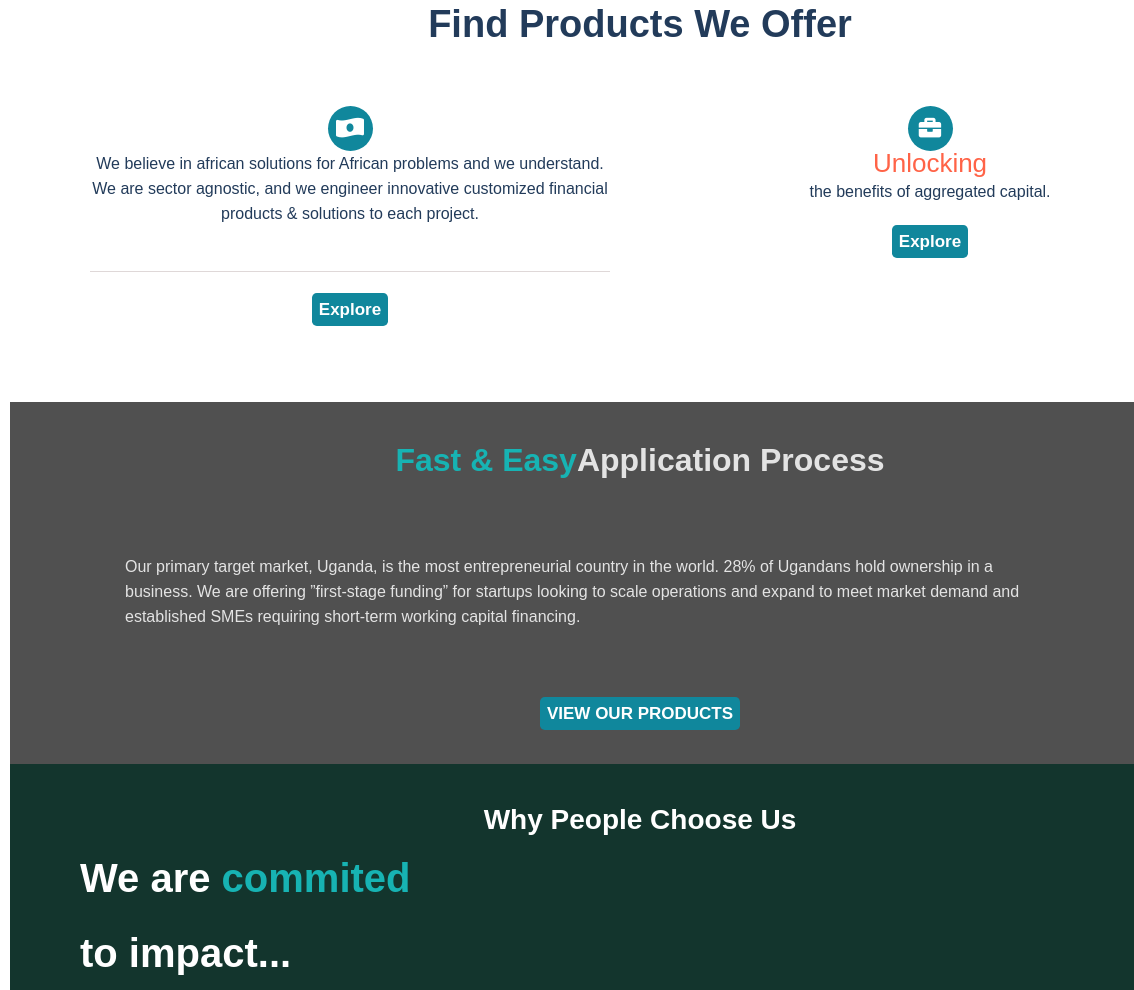
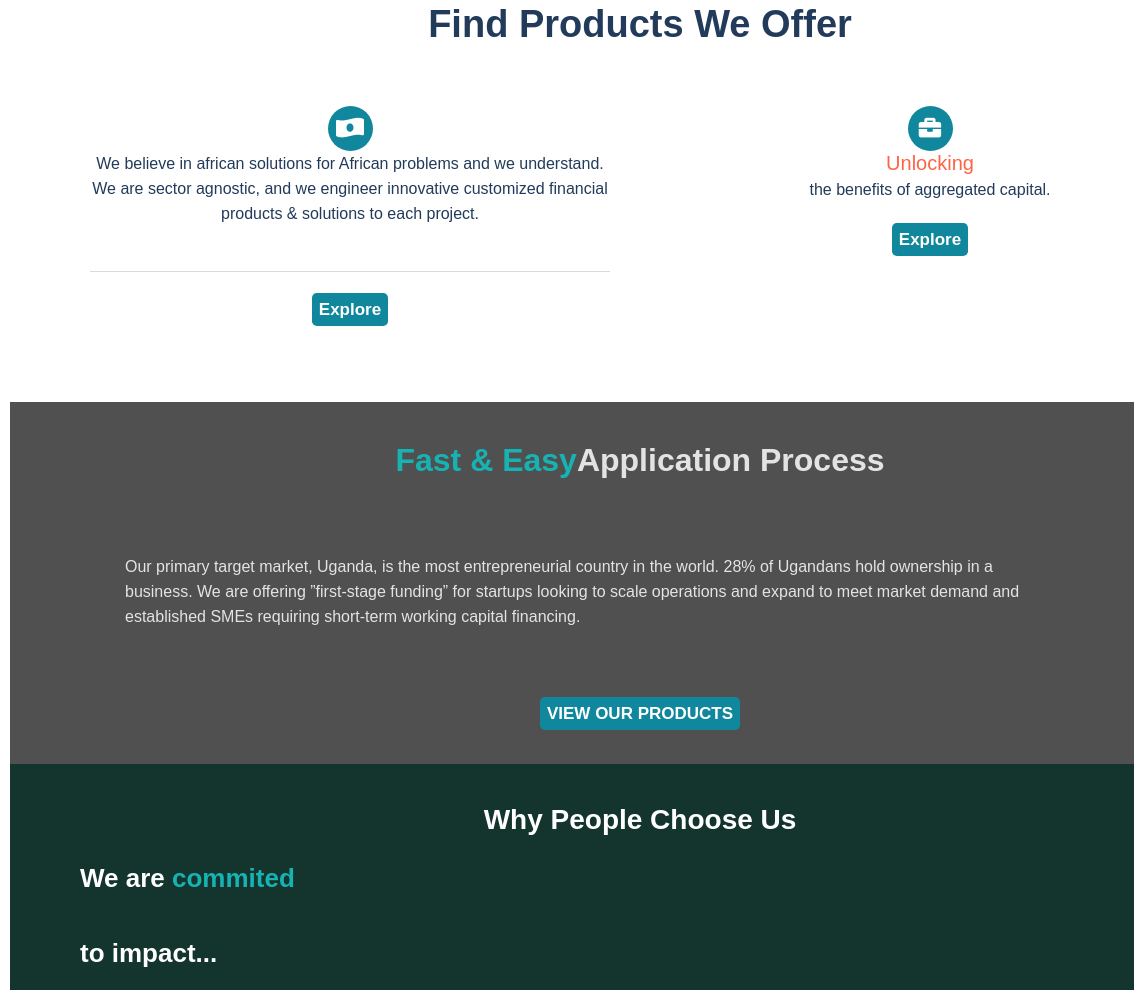
Before and after one commit to mitalasam-u/seed-website, a plain HTML site: page index.html in a window 1280 px wide. Shown: the part 985-1975 px from the top of the page, 0-1134 px from the left. Drawn offline with Linux system fonts and the light colour scheme.

Commit message:
Update index.css

```diff
--- a/index.css
+++ b/index.css
@@ -7,10 +7,9 @@
   text-decoration: none;
   }
  body {
-   /* overflow-x: hidden; */
+ overflow-x: hidden;
    -ms-overflow-style: scrollbar;
    overflow-y: scroll;
-   /* overscroll-behavior-y: none; */
    font-size: 19px;
    color: hsla(213, 49%, 23%, 0.986);
    font-family: Arial,Helvetica,sans-serif;
@@ -290,7 +289,7 @@ width: 50%;
   color: rgb(23, 179, 179);
  }
  .box3 section span{
-  font-size: 26px;
+  font-size: 20px;
   color: tomato;
 }
  .box4 .box section{
@@ -308,7 +307,7 @@ width: 50%;
   color: white;
  }
  .box7 section h1{
-   font-size: 40px;
+   font-size: 26px;
  }
  .box7{
   justify-content: space-between;
```
